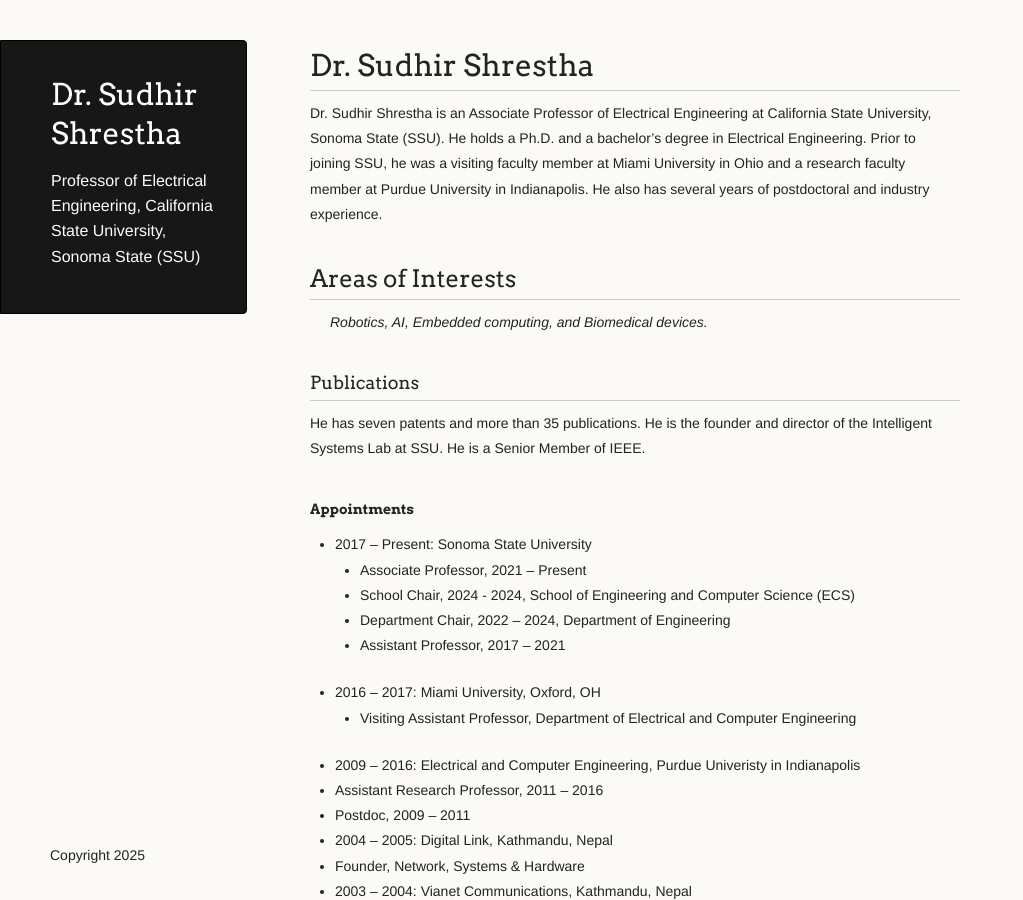
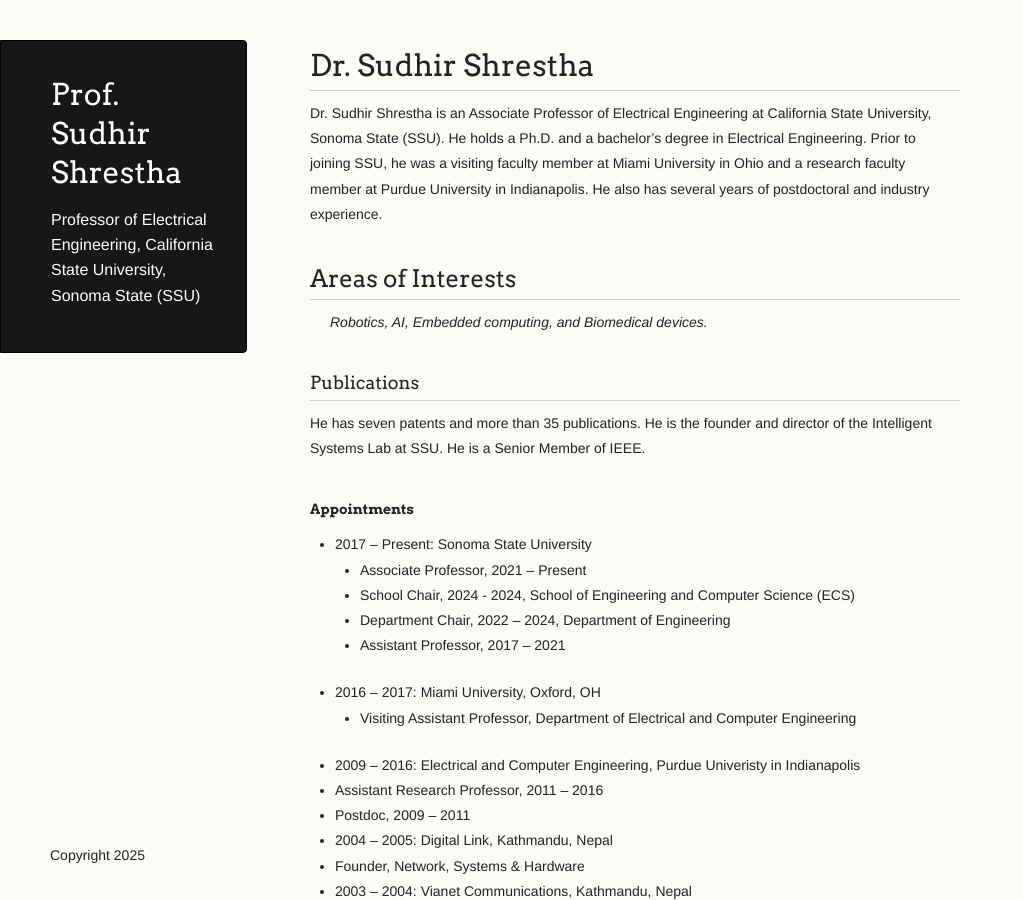
Before and after one commit to profshrestha/profshrestha.github.io, a Jekyll site: the page built from index.md, in a window 1280 px wide and 900 px high. Shown: the whole window, without its empty margins (0-1023 px from the left). Built offline with Jekyll 4.4.1, drawn with Linux system fonts in a browser that asks for light colours.

Commit message:
Update _config.yml

```diff
--- a/_config.yml
+++ b/_config.yml
@@ -1,4 +1,4 @@
-title: Dr. Sudhir Shrestha
+title: Prof. Sudhir Shrestha
 description: Professor of Electrical Engineering, California State University, Sonoma State (SSU)
 show_downloads: false
 google_analytics: false
```
